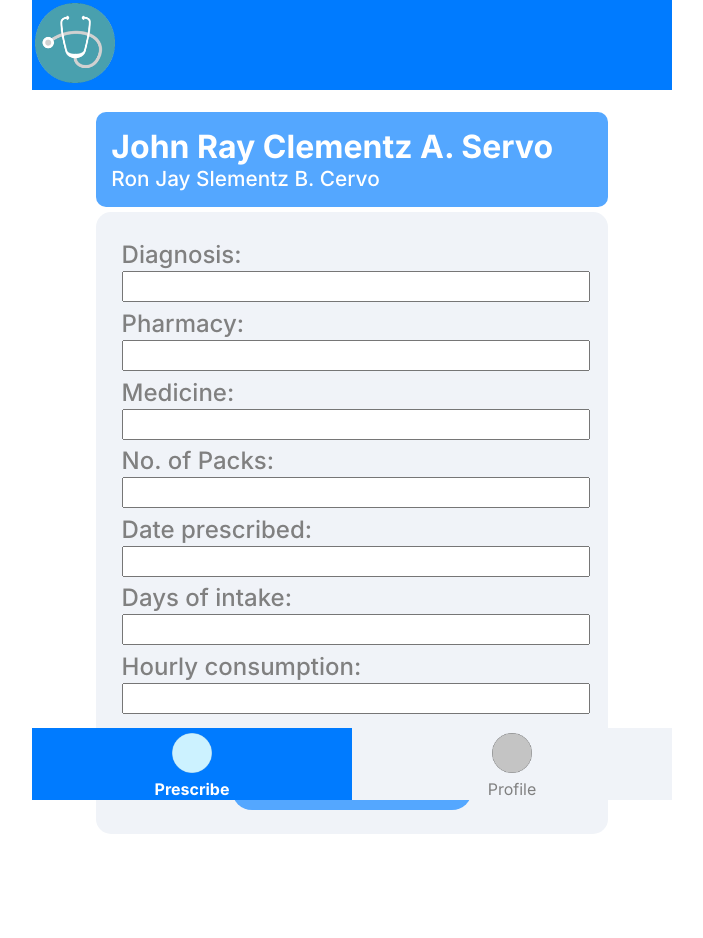
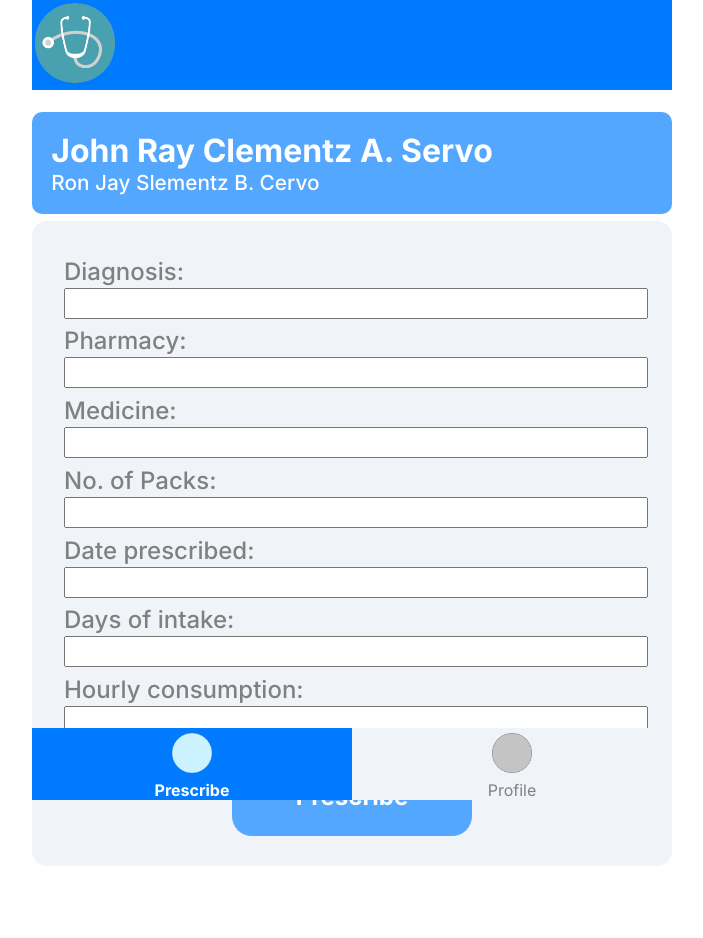
Before and after one commit to ikeman09/digital-prescription-platform, a PHP site: page /pages/doctor/doctor-prescribe-scanned-next.php in a window 1280 px wide. Shown: the whole page, without its empty margins (288-991 px from the left). Before the commit the page ends 834 px from the top, so only its background shows below. Run offline with PHP 8.4, Linux system fonts and the light colour scheme.

Commit message:
Changed content width from 40vw to 40em

```diff
--- a/css/doctor_styles/doctor-prescribe-scanned-next.css
+++ b/css/doctor_styles/doctor-prescribe-scanned-next.css
@@ -128,7 +128,7 @@ p, ul {
 
 .content {
   padding-top: 2rem;
-  width: 40vw;
+  width: 40em;
 }
 
 .content .info {
--- a/css/doctor_styles/doctor-prescribe-scanned-next.scss
+++ b/css/doctor_styles/doctor-prescribe-scanned-next.scss
@@ -2,7 +2,7 @@
 
 .content {
     padding-top: 2rem;
-    width: 40vw;
+    width: 40em;
 
     .info {
         background-color: $accent_color;
```
